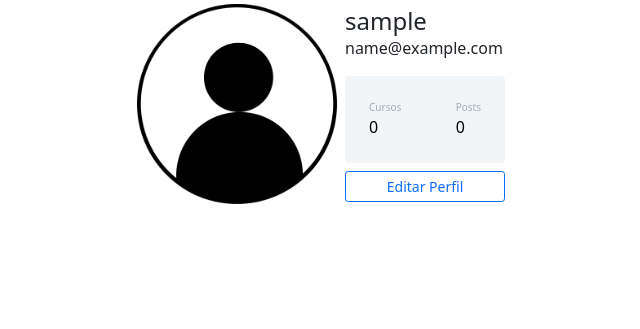
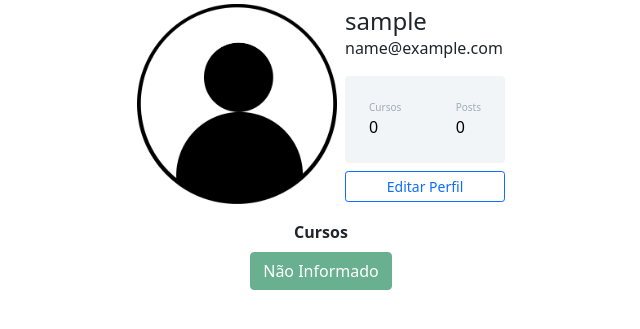
Before and after one commit to Marcondes-Goncalves/site-comunidade-impressionadora, a Flask app: page /perfil in a window 1280 px wide. Shown: the part 116-445 px from the top of the page, without its empty margins (319-959 px from the left). Run offline with Flask 3, Linux system fonts and the light colour scheme; the visitor is signed in with stand-in values (Sample User, id 1).

Commit message:
Exibindo os Cursos do Usuário

```diff
--- a/comunidadeimpressionadora/templates/perfil.html
+++ b/comunidadeimpressionadora/templates/perfil.html
@@ -15,10 +15,17 @@
                         <span>{{ current_user.email }}</span>
 
                         <div class="p-4 mt-3 bg-primary d-flex justify-content-between rounded text-white stats">
-                            <div class="d-flex flex-column">
-                                <span class="articles">Cursos</span>
-                                <span class="number1">0</span>
-                            </div>
+                            {% if 'Não Informado' in current_user.cursos %}
+                                <div class="d-flex flex-column">
+                                    <span class="articles">Cursos</span>
+                                    <span class="number1">0</span>
+                                </div>
+                            {% else %}
+                                <div class="d-flex flex-column">
+                                    <span class="articles">Cursos</span>
+                                    <span class="number1">{{ current_user.cursos.count(';') + 1 }}</span>
+                                </div>
+                            {% endif %}
 
                             <div class="d-flex flex-column">
                                 <span class="rating">Posts</span>
@@ -34,6 +41,16 @@
             </div>
         </div>
 
+<div class="row justify-content-center">
+    <div class="col col-4" style="text-align: center">
+        <strong>Cursos</strong><br>
+        {% for curso in current_user.cursos.split(';') %}
+            <button type="button" class="btn btn-success mt-2" disabled>{{ curso }}</button>
+        {% endfor %}
+    </div>
+</div>
+
+
         {% block form_editar_perfil %}
         {% endblock %}
 {% endblock %}
```
